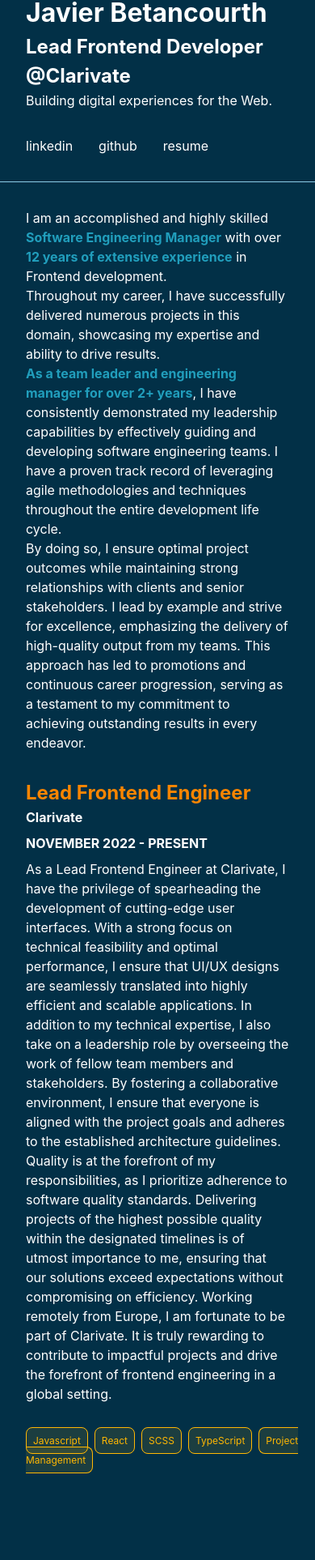
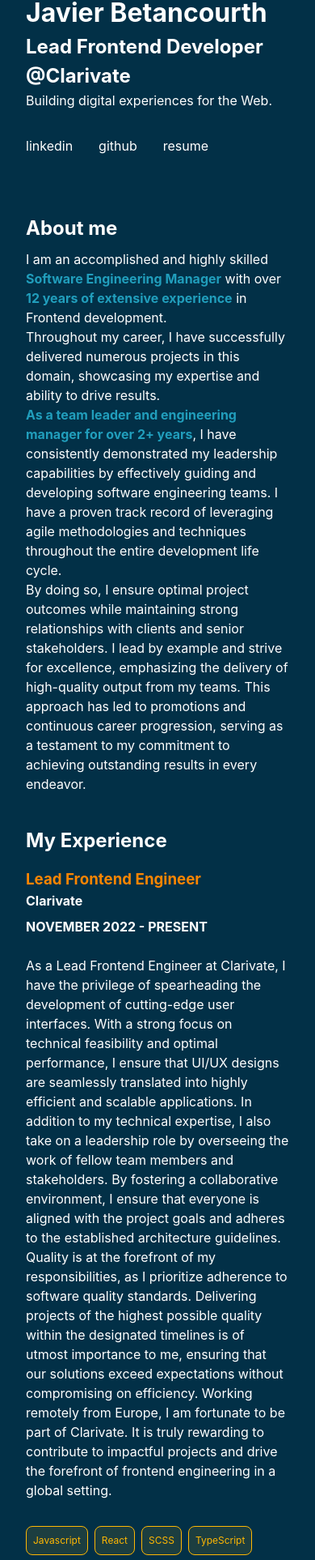
Before and after one commit to javifond/javieritto, a React (Create React App) app: page / in a window 390 px wide. Shown: the part 40-1966 px from the top of the page at 81% size. Before the commit the page ends 1885 px from the top, so only its background shows below. Built offline with nearby package versions, Linux system fonts and the light colour scheme.

Commit message:
JAVS03 Make the heading position sticky and responsive

```diff
--- a/src/components/About/About.css
+++ b/src/components/About/About.css
@@ -7,3 +7,14 @@
 .about b {
   color: var(--ternary);
 }
+
+.about-title {
+  background-color: var(--primary);
+  padding: var(--gutter) 0;
+  position: sticky;
+  top: var(--header-height);
+
+  @media only screen and (min-width: 720px) {
+    position: initial;
+  }
+}
--- a/src/components/About/About.tsx
+++ b/src/components/About/About.tsx
@@ -3,6 +3,7 @@
 function About() {
   return (
     <section className="about">
+      <h2 className="about-title">About me</h2>
       <p>
         I am an accomplished and highly skilled{" "}
         <b>Software Engineering Manager</b> with over{" "}
--- a/src/components/Experience/Experience.css
+++ b/src/components/Experience/Experience.css
@@ -1,6 +1,28 @@
 /* Experience */
 
-.title {
+.experience-title {
+  background-color: var(--primary);
+  padding: var(--gutter) 0;
+  position: sticky;
+  top: var(--header-height);
+
+  @media only screen and (min-width: 720px) {
+    position: initial;
+  }
+}
+
+.job-title-wrapper {
+  background-color: var(--primary);
+  padding: var(--gutter) 0;
+  position: sticky;
+  top: var(--header-height);
+
+  @media only screen and (min-width: 720px) {
+    position: initial;
+  }
+}
+
+.job-title {
   color: var(--headings);
 }
 
@@ -14,6 +36,12 @@
   text-transform: uppercase;
 }
 
+.pills {
+  display: flex;
+  gap: var(--gutter);
+  flex-wrap: wrap;
+}
+
 .pill {
   background-color: var(--links-opacity);
   border: 1px solid var(--links);
@@ -22,7 +50,3 @@
   padding: var(--gutter);
   font-size: var(--s-font-size);
 }
-
-.pill:not(:last-child) {
-  margin-right: var(--gutter);
-}
--- a/src/components/Experience/Experience.tsx
+++ b/src/components/Experience/Experience.tsx
@@ -13,15 +13,19 @@
 function Job({ title, dates, company, description, stack }: IExperience) {
   return (
     <div>
-      <h2 className="title">{title}</h2>
+      <div className="job-title-wrapper">
+        <h3 className="job-title">{title}</h3>
         <h4>{company}</h4>
         <h4 className="dates">{dates}</h4>
+      </div>
       <p className="description">{description}</p>
+      <div className="pills">
         {stack.map((tech, i) => (
           <span className="pill" key={`tech-stack-${i}`}>
             {tech}
           </span>
         ))}
+      </div>
     </div>
   );
 }
@@ -31,6 +35,7 @@
 
   return (
     <section>
+      <h2 className="experience-title">My Experience</h2>
       {myExperience.map((job, i) => (
         <Job {...job} key={`my-job-${i}`} />
       ))}
--- a/src/components/Header/Header.css
+++ b/src/components/Header/Header.css
@@ -3,16 +3,12 @@
 .header {
   background-color: var(--primary);
   bottom: 0;
-  border-bottom: 1px solid var(--secondary);
   flex-shrink: 0;
-  height: 100%;
+  height: var(--header-height);
   left: 0;
   padding: var(--xl-gutter);
   position: sticky;
   right: 0;
   top: 0;
-
-  @media only screen and (min-width: 720px) {
-    border-bottom: none;
-  }
+  z-index: 1;
 }
--- a/src/components/SocialLinks/SocialLinks.tsx
+++ b/src/components/SocialLinks/SocialLinks.tsx
@@ -13,7 +13,7 @@
     <ul className="social-links">
       {links.map(({ name, link }, i) => (
         <li key={`social-link-${i}`}>
-          <a href={link} target="_blank">
+          <a href={link} target="_blank" rel="noreferrer">
             {name}
           </a>
         </li>
--- a/src/styles/global.css
+++ b/src/styles/global.css
@@ -17,6 +17,8 @@
   --xxl-gutter: 64px;
   /* Settings */
   --app-max-width: 1024px;
+  --header-height: 264px;
+  --header-min-width: 375px;
   /* Font Sizes */
   --s-font-size: 12px;
   --font-size: 16px;
```
Lines whose indentation alone changed are shown as unchanged.
